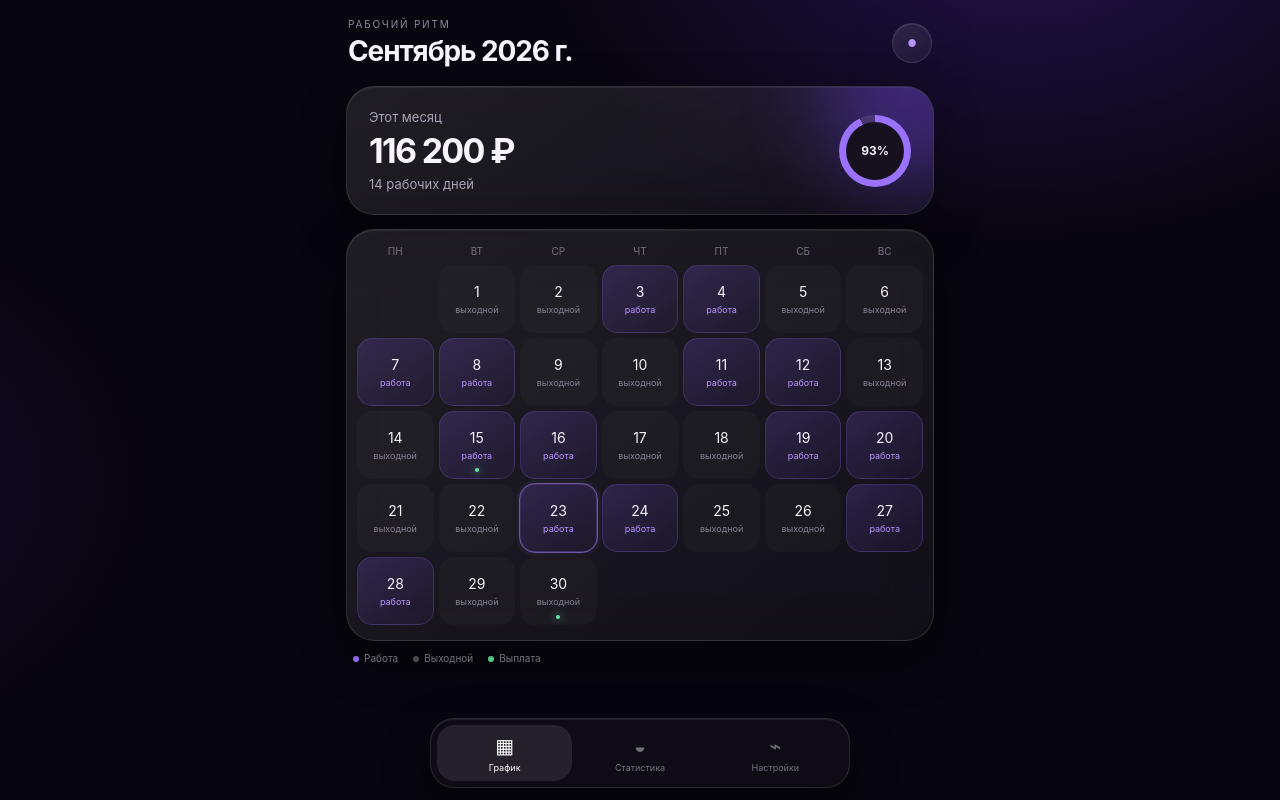
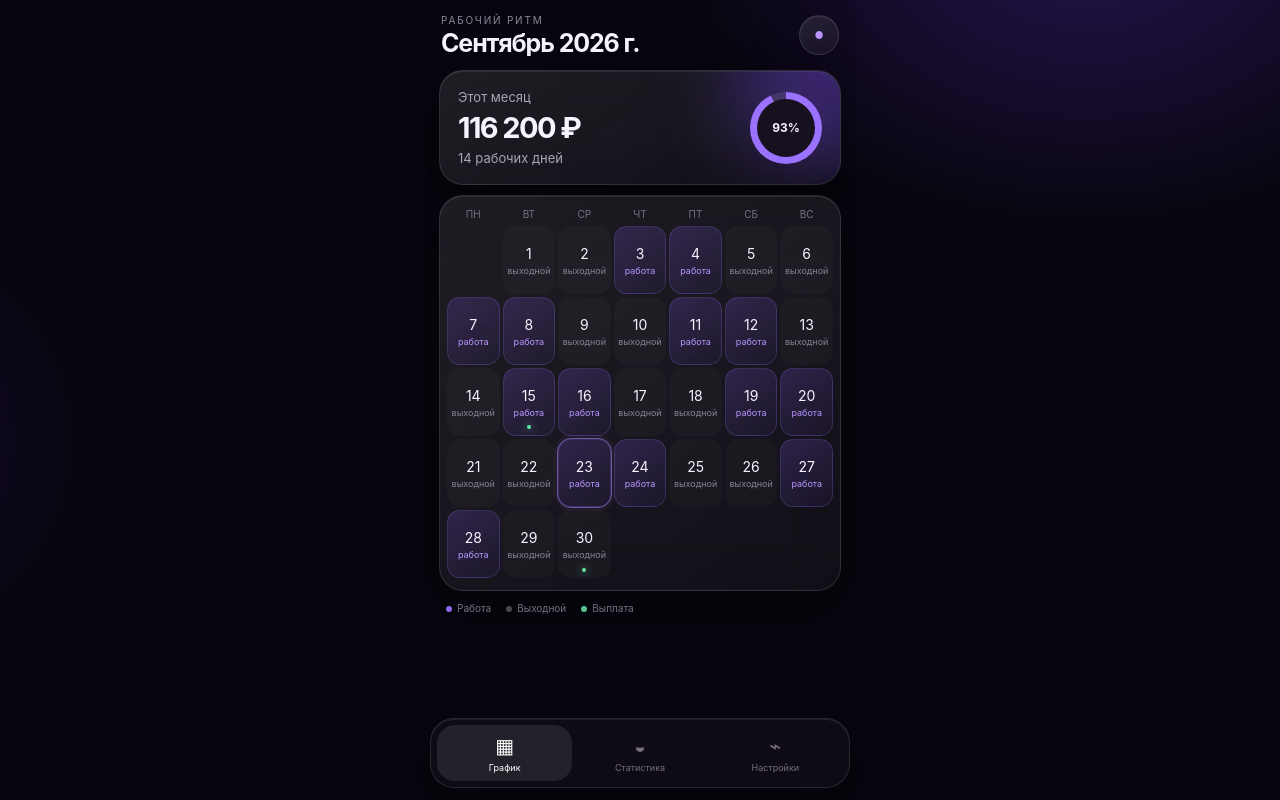
Before and after one commit to nikibelyy/Kimisars, a PHP site: page / in a window 1280 px wide. Run offline with PHP 8.4, Linux system fonts and the light colour scheme.

Commit message:
Add files via upload

```diff
--- a/style.css
+++ b/style.css
@@ -1,28 +1,28 @@
 *{box-sizing:border-box;-webkit-tap-highlight-color:transparent}
 :root{color-scheme:dark;--bg:#07050d;--panel:rgba(255,255,255,.075);--line:rgba(255,255,255,.11);--text:#f7f4ff;--muted:#aaa4b7;--purple:#9b72ff;--purple2:#5f35bd;--green:#62e6a5}
-html,body{margin:0;min-height:100%;background:radial-gradient(900px 600px at 80% -10%,#24134d 0%,transparent 55%),radial-gradient(700px 500px at -20% 60%,#180b35 0%,transparent 60%),var(--bg);font-family:-apple-system,BlinkMacSystemFont,"SF Pro Display","SF Pro Text",Inter,sans-serif;color:var(--text)}
+html,body{margin:0;width:100%;min-height:100%;background:radial-gradient(720px 520px at 85% -8%,#24134d 0%,transparent 58%),radial-gradient(600px 460px at -20% 55%,#180b35 0%,transparent 62%),var(--bg);font-family:-apple-system,BlinkMacSystemFont,"SF Pro Display","SF Pro Text",Inter,sans-serif;color:var(--text);overflow-x:hidden}
 body{min-height:100dvh;overflow-x:hidden}
 button,input,select{font:inherit;color:inherit}
 button{border:0;background:none}
-.app-shell{min-height:100dvh;padding:calc(18px + env(safe-area-inset-top)) 16px calc(92px + env(safe-area-inset-bottom));max-width:620px;margin:auto}
-.topbar{display:flex;justify-content:space-between;align-items:center;margin:0 2px 18px}
+.app-shell{width:100%;min-height:100dvh;max-width:430px;margin:0 auto;padding:calc(14px + env(safe-area-inset-top)) 14px calc(92px + env(safe-area-inset-bottom));overflow:hidden}
+.topbar{display:flex;justify-content:space-between;align-items:center;margin:0 2px 14px;min-width:0}
 .eyebrow{font-size:10px;letter-spacing:.18em;color:#8f879e;margin-bottom:4px}
-h1{font-size:28px;letter-spacing:-.04em;margin:0}
+h1{font-size:25px;line-height:1.05;letter-spacing:-.045em;margin:0;white-space:nowrap;overflow:hidden;text-overflow:ellipsis}
 .icon-btn{width:40px;height:40px;border-radius:50%;font-size:10px;color:#b892ff}
 .glass{background:linear-gradient(145deg,rgba(255,255,255,.10),rgba(255,255,255,.045));border:1px solid var(--line);box-shadow:inset 0 1px rgba(255,255,255,.08),0 18px 50px rgba(0,0,0,.28);backdrop-filter:blur(28px);-webkit-backdrop-filter:blur(28px)}
-.hero{border-radius:28px;padding:22px;display:flex;justify-content:space-between;align-items:center;margin-bottom:14px;overflow:hidden;position:relative}
+.hero{border-radius:24px;padding:18px;display:flex;justify-content:space-between;align-items:center;margin-bottom:10px;overflow:hidden;position:relative;min-width:0}
 .hero:after{content:"";position:absolute;width:180px;height:180px;right:-70px;top:-80px;background:#7c4dff55;filter:blur(40px);border-radius:50%}
 .hero-copy{display:flex;flex-direction:column;gap:5px;position:relative;z-index:1}
-.hero-copy strong{font-size:34px;letter-spacing:-.05em;animation:moneyIn .65s cubic-bezier(.2,.9,.2,1)}
+.hero-copy strong{font-size:29px;letter-spacing:-.055em;animation:moneyIn .65s cubic-bezier(.2,.9,.2,1);white-space:nowrap}
 .muted{color:var(--muted);font-size:13px}
 .ring{width:72px;height:72px;border-radius:50%;display:grid;place-items:center;background:conic-gradient(var(--purple) var(--p,0%),rgba(255,255,255,.09) 0);position:relative;z-index:1}
 .ring:after{content:"";position:absolute;inset:7px;border-radius:50%;background:#17111f}
 .ring span{position:relative;z-index:2;font-size:12px;font-weight:700}
-.calendar{border-radius:28px;padding:15px 10px}
-.week{display:grid;grid-template-columns:repeat(7,1fr);gap:5px;margin-bottom:8px}
+.calendar{width:100%;border-radius:24px;padding:12px 7px;overflow:hidden}
+.week{display:grid;grid-template-columns:repeat(7,minmax(0,1fr));gap:3px;margin-bottom:6px}
 .week span{text-align:center;color:#777080;font-size:10px;text-transform:uppercase}
-.days{display:grid;grid-template-columns:repeat(7,1fr);gap:5px}
-.day{min-height:58px;border-radius:15px;display:flex;flex-direction:column;align-items:center;justify-content:center;gap:4px;position:relative;transition:transform .18s,background .18s}
+.days{display:grid;grid-template-columns:repeat(7,minmax(0,1fr));gap:3px;width:100%}
+.day{width:100%;min-width:0;min-height:55px;border-radius:13px;display:flex;flex-direction:column;align-items:center;justify-content:center;gap:3px;position:relative;transition:transform .18s,background .18s;padding:0}
 .day:active{transform:scale(.93)}
 .day.empty{opacity:0}
 .day .num{font-size:14px}
@@ -36,10 +36,10 @@ h1{font-size:28px;letter-spacing:-.04em;margin:0}
 .dot{display:inline-block;width:6px;height:6px;border-radius:50%;margin-right:5px;background:#555}.dot.work{background:var(--purple)}.dot.pay{background:var(--green)}
 .screen{display:none;animation:screenIn .34s cubic-bezier(.2,.8,.2,1)}.screen.active{display:block}
 .section-title{font-size:26px;font-weight:750;letter-spacing:-.04em;margin:4px 2px 16px}
-.stats-grid{display:grid;grid-template-columns:1fr 1fr;gap:10px}
-.stat{border-radius:22px;padding:18px;display:flex;flex-direction:column;gap:7px;min-height:98px}.stat span{color:var(--muted);font-size:12px}.stat b{font-size:21px;letter-spacing:-.03em}
-.chart-card{border-radius:26px;margin-top:10px;padding:18px}.chart-head{display:flex;justify-content:space-between;color:var(--muted);font-size:12px}
-.bars{height:220px;display:flex;align-items:end;gap:7px;padding-top:24px}.bar-wrap{flex:1;height:100%;display:flex;flex-direction:column;justify-content:end;align-items:center;gap:7px}.bar{width:100%;max-width:26px;border-radius:8px 8px 5px 5px;background:linear-gradient(#a67aff,#5c36bb);min-height:4px;transform-origin:bottom;animation:barIn .7s cubic-bezier(.2,.9,.2,1)}.bar-label{font-size:9px;color:#716a7c}
+.stats-grid{display:grid;grid-template-columns:repeat(2,minmax(0,1fr));gap:8px}
+.stat{border-radius:20px;padding:15px;display:flex;flex-direction:column;gap:7px;min-height:92px;min-width:0}.stat span{color:var(--muted);font-size:11px}.stat b{font-size:19px;letter-spacing:-.035em;white-space:nowrap;overflow:hidden;text-overflow:ellipsis}
+.chart-card{border-radius:23px;margin-top:8px;padding:15px;overflow:hidden}.chart-head{display:flex;justify-content:space-between;color:var(--muted);font-size:11px}
+.bars{height:190px;display:flex;align-items:end;gap:4px;padding-top:22px;width:100%;overflow:hidden}.bar-wrap{flex:1;min-width:0;height:100%;display:flex;flex-direction:column;justify-content:end;align-items:center;gap:6px}.bar{width:min(22px,100%);border-radius:7px 7px 4px 4px;background:linear-gradient(#a67aff,#5c36bb);min-height:4px;transform-origin:bottom;animation:barIn .7s cubic-bezier(.2,.9,.2,1)}.bar-label{font-size:8px;color:#716a7c;white-space:nowrap;overflow:hidden;text-overflow:ellipsis;max-width:100%}
 .settings-card{border-radius:26px;padding:8px 18px}.settings-card label{display:flex;justify-content:space-between;align-items:center;padding:17px 0;border-bottom:1px solid rgba(255,255,255,.07);font-size:14px}.settings-card label:last-of-type{border-bottom:0}.settings-card input,.settings-card select{background:transparent;border:0;color:#aaa0b7;text-align:right;outline:0}.settings-card select{appearance:none}.primary{width:100%;margin:14px 0;padding:14px;border-radius:16px;background:linear-gradient(135deg,#9d73ff,#6334c0);font-weight:700}.privacy{font-size:11px;line-height:1.5;color:#756e80;padding:10px 5px}
 .tabbar{position:fixed;z-index:10;left:50%;bottom:calc(12px + env(safe-area-inset-bottom));transform:translateX(-50%);width:min(420px,calc(100% - 26px));height:70px;border-radius:24px;display:grid;grid-template-columns:repeat(3,1fr);padding:6px;background:rgba(18,14,25,.72)}
 .tab{border-radius:18px;color:#777080;display:flex;flex-direction:column;align-items:center;justify-content:center;gap:4px;transition:.2s}.tab span{font-size:20px}.tab small{font-size:9px}.tab.active{background:rgba(255,255,255,.09);color:#fff}
@@ -48,3 +48,14 @@ h1{font-size:28px;letter-spacing:-.04em;margin:0}
 @keyframes moneyIn{from{opacity:0;transform:translateY(10px) scale(.96)}to{opacity:1;transform:none}}
 @keyframes barIn{from{transform:scaleY(0)}to{transform:scaleY(1)}}
 @media(min-width:600px){.day{min-height:68px}}
+
+@media (max-width:360px){
+  .app-shell{padding-left:10px;padding-right:10px}
+  .day{min-height:51px;border-radius:11px}
+  .day .state{font-size:7px}
+  .hero-copy strong{font-size:26px}
+  .ring{width:64px;height:64px}
+}
+@media (min-width:431px){
+  .app-shell{max-width:430px}
+}
```
